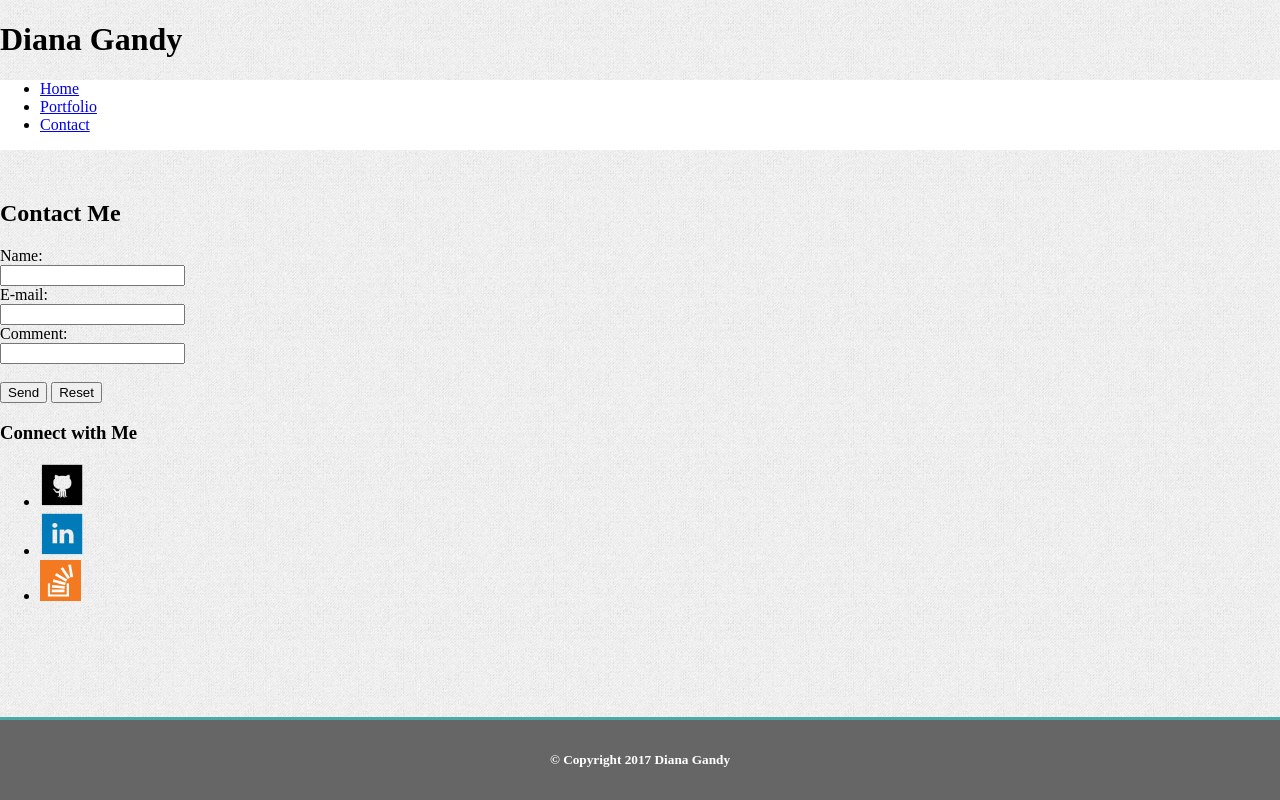
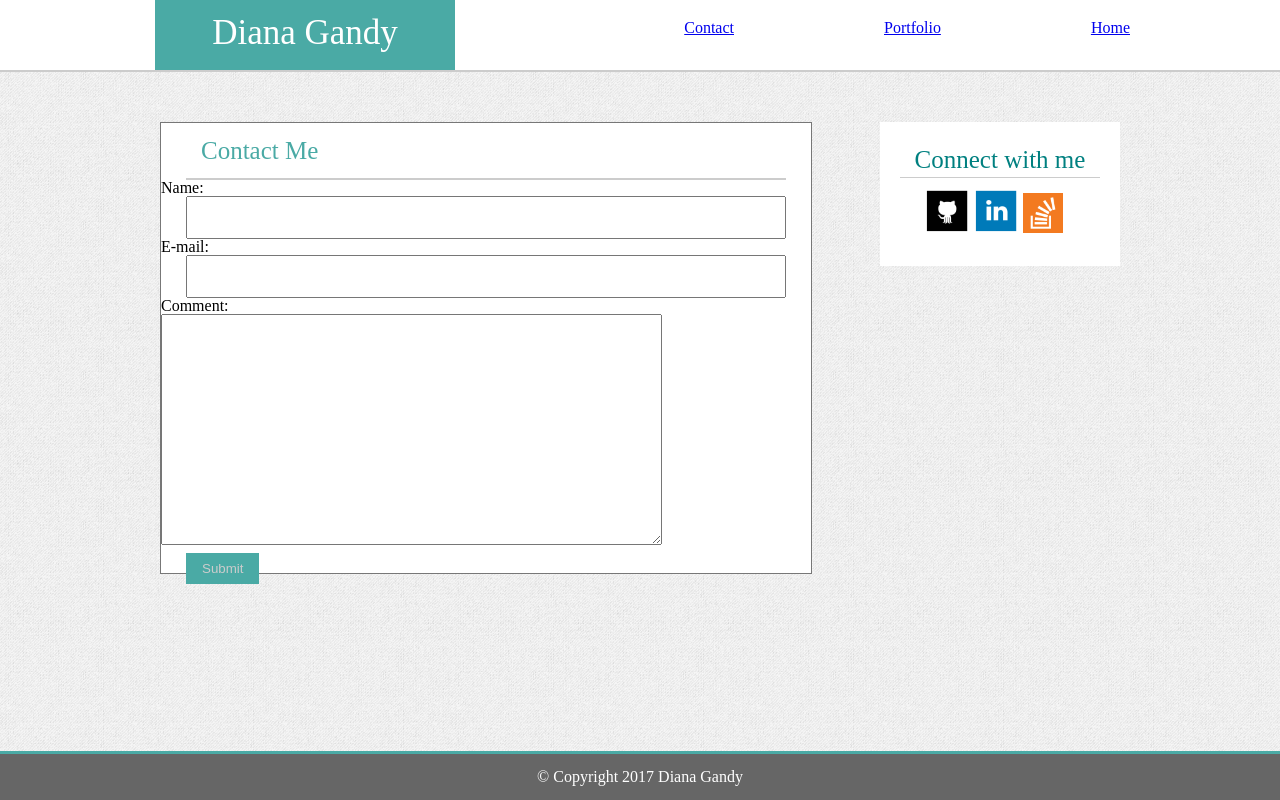
Before and after one commit to GalacticSpaceCadet/Basic-Portfilio, a plain HTML site: page contact.html in a window 1280 px wide. Drawn offline with Linux system fonts and the light colour scheme.

Commit message:
saving changes due to internet issues

```diff
--- a/assets/css/style.css
+++ b/assets/css/style.css
@@ -15,22 +15,31 @@ body{
 		}
 
 	#aboutText{
-		border-bottom: 1px solid #B8B8B8;
+		border-bottom: 2px solid #cccccc;
+		color: #4aaaa5;
 		font-size: 25px;
 		padding-top: 15px;
 		padding-bottom: 15px;
 		padding-left: 15px;
-		padding-right: 15px:;
+		padding-right: 15px;
+		margin-left: 25px;
+		margin-right: 25px;
 	}
 
 	img.notSelfie{
 		float:left;
 		padding: 10px 10px 0px 10px;
+		margin-left: 15px;
+		margin-top: 20px;
 	}
 
 	p{
 		font-size: 16px;
 		line-height: 1.5;
+		margin-left: 25px;
+		margin-right: 25px;
+		margin-top: 20px;
+		color: #777777;
 	}
 
 
@@ -38,6 +47,7 @@ body{
 		width: 100%;
 		height: 70px;
 		background-color: #ffffff;
+		border-bottom: 2px solid #cccccc;
 		margin-bottom: 50px;
 	}
 
@@ -53,6 +63,7 @@ body{
 		padding-bottom: 5px;
 		display: inline;
 		float: left;
+		margin-left: 155px;
 
 	}
 
@@ -66,13 +77,17 @@ body{
 		display: inline;
 		border-left: #cccccc;
 		background-color: #ffffff;
+		color: #777777;
+		margin-right: 150px;
+		padding-top: 20px;
+		text-align: right;
 
 	}
 
 	#connectBox{
 		float: right;
 		display: inline-block;
-		width: 270px;
+		width: 200px;
 		background-color: white;
 		padding: 20px 20px 30px 20px;
 		right: 150px;
@@ -80,9 +95,9 @@ body{
 	}
 
 	#connectText{
-		padding: 10px 0 10px 0;
-		margin-bottom: 20px;
-		border-bottom: 1px solid #B8B8B8;
+		padding: 5px 0 5px 0;
+		margin-bottom: 10px;
+		border-bottom: 1px solid #cccccc;
 		font-size: 25px;
 		color:teal;
 		text-align: center;
@@ -91,6 +106,7 @@ body{
 
 	#connectLogos{
 		list-style: none;
+		margin-left: 25px;
 
 
 	}
@@ -105,10 +121,49 @@ body{
 		  right: 0;
 		  bottom: 0;
 		  left: 0;
-		  padding: 10px;
+		  padding: 15px;
 		  color:white;
 		  background-color: #666666;
 		  border-top:3px solid #4aaaa5;
 		  text-align: center;
 
 		}
+.container{
+	width:960px;
+	margin: 0 auto;
+	}
+
+.contactContainer{
+	width:650px;
+	height:450px;
+	background-color: #ffffff;
+	border: 1px solid #777777;
+	float: left;
+}
+
+#contactText{
+	border-bottom: 2px solid #cccccc;
+	color: #4aaaa5;
+	font-size: 25px;
+	padding-top: 15px;
+	padding-bottom: 15px;
+	padding-left: 15px;
+	padding-right: 15px;
+	margin-left: 25px;
+	margin-right: 25px;
+	}
+
+input[type=text] {
+    width: 600px;
+    padding: 12px 20px;
+    margin-left: 25px;
+    box-sizing: border-box;
+}
+input[type=button], input[type=submit]{
+    background-color: #4aaaa5;
+    border: none;
+    color: #cccccc;
+    padding: 8px 16px;
+    text-decoration: none;
+    margin: 5px 25px;
+}
--- a/contact.html
+++ b/contact.html
@@ -1,6 +1,7 @@
 <!DOCTYPE html>
 <html lang="en-us">
 <head>
+	<link rel="stylesheet" type="text/css" href="assets/css/reset.css">
 	<link rel="stylesheet" type="text/css" href="assets/css/style.css">
 	<meta charset="utf-8">
 	<title>Contact - Developers Portfolio</title>
@@ -8,10 +9,13 @@
 
 <body>
 
-<h1>Diana Gandy</h1>
+	<header class="header">
 
-	<header>
+		<div id="myName">
+			Diana Gandy
+		</div>
 
+		<div id="headerNav">
 			<nav>
 			<ul class="nav">
 				<li><a href="index.html">Home</a></li>
@@ -19,9 +23,16 @@
 				<li><a href="contact.html">Contact</a></li>
 			</ul>
 			</nav>
+		</div>
 	</header>
 
-	<h2>Contact Me</h2>
+
+	<div class="container">
+
+			<div class="contactContainer">
+
+				<div id=contactText>Contact Me
+				</div>
 
 						<form action="mailto:dileegan@icloud.com" method="post">
 							     Name:<br>
@@ -29,19 +40,26 @@
 							E-mail:<br>
 								<input type="text" name="mail"><br>
 							Comment:<br>
-				<input type="text" name="comment"><br><br>
+								<textarea rows="15" cols="60">
+								</textarea>
+								<br>
 
-			<input type="submit" value="Send">
-			<input type="reset" value="Reset">
+							<input type="submit" value="Submit">
 						</form>
-	<div>
-		<h3>Connect with Me</h3>
-			<ul>
+			</div>
+
+			<div id="connectBox">
+
+				<div id="connectText">
+					Connect with me
+				</div>
+					<ul id="connectLogos">
 						<li><img src="assets/images/githubbutton.png" alt="Git Hub Button" style="width:45px;height:45px;"></li>
 						<li><img src="assets/images/linkedin.png" alt="LinkedIn Button" style="width:45px;height:45px;"></li>
-				<li><img src="assets/images/stackoverflow.png" alt="Stackoverflow Button" style="width:41px;height:41px;" ></li>
+						<li><img src="assets/images/stackoverflow.png" alt="Stackoverflow Button" style="width:40px;height:40px;"></li>
 
 					</ul>
+			</div>
 	</div>
 
 	<footer class="footer">
```
Also changed, not shown: index.html (+7 -0 lines), portfolio.html (+16 -7 lines), 1 other file. Lines whose indentation alone changed are shown as unchanged.
